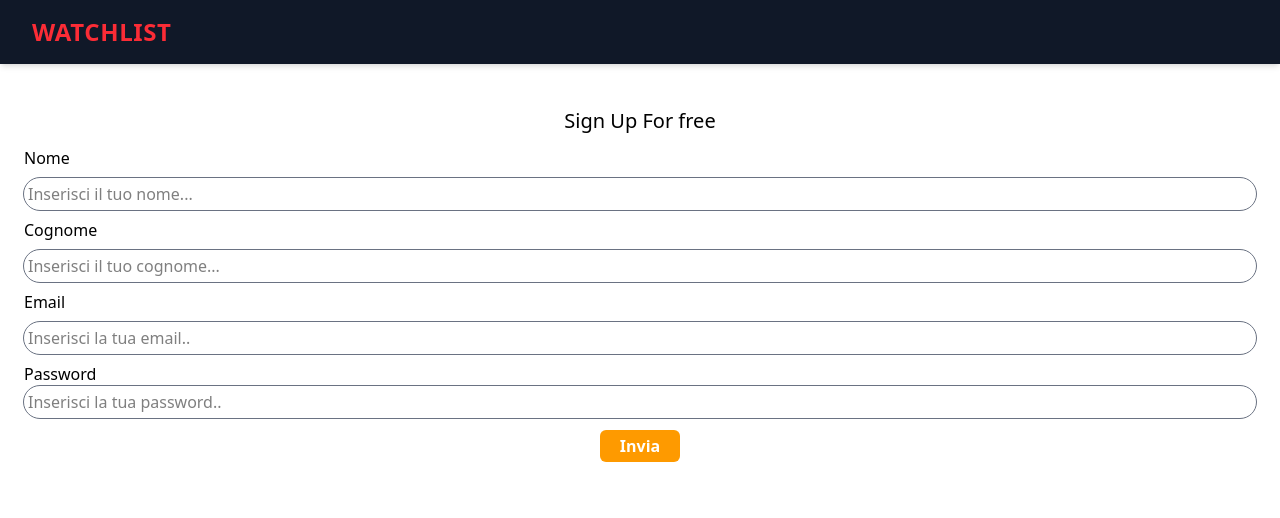
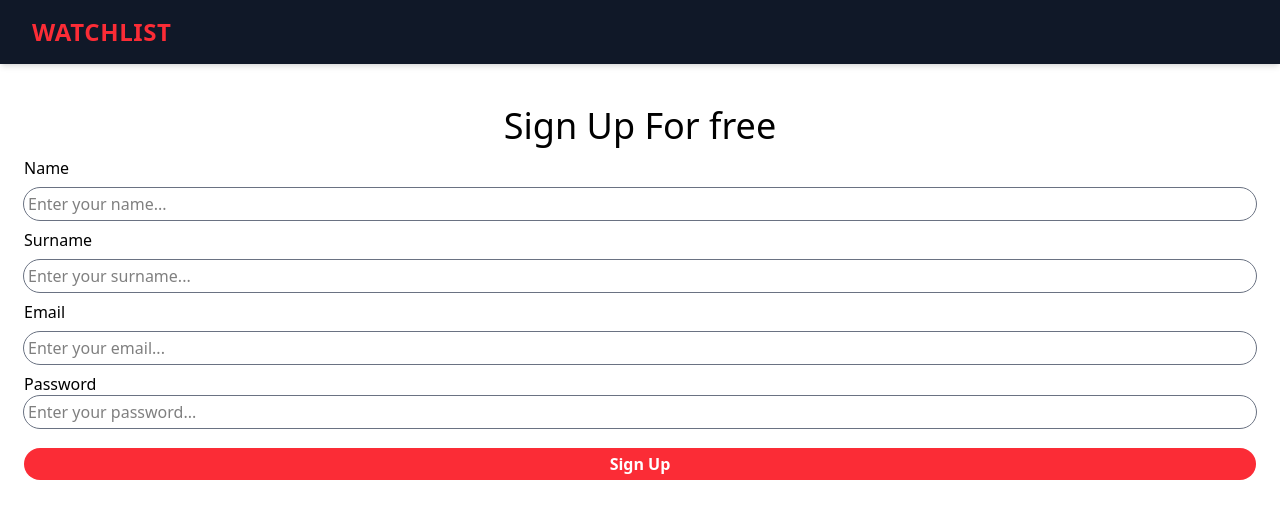
Before and after one commit to boomer934/watchlist, a React (Vite) app in the folder client/: page /register in a window 1280 px wide. Shown: the top 518 px of the page. Built offline with nearby package versions, Linux system fonts and the light colour scheme.

Commit message:
Personalizzazione e refattorizzazione di windsurf

```diff
--- a/client/src/components/FormRegister.jsx
+++ b/client/src/components/FormRegister.jsx
@@ -1,63 +1,71 @@
 import axios from 'axios'
-export default function FormRegister({ user, setUser }) {
-  const handleSubmit = async(e) => {
-    e.preventDefault()
-    axios.post("http://localhost:5000/register",user)
-    .then(res=>res.data)
-    setUser({name:"",surname:"",email:"",password:""})
+export default function RegisterForm({ user, setUser }) {
+  const handleSubmit = async (event) => {
+    event.preventDefault();
+    try {
+      const response = await axios.post("http://localhost:5000/register", user);
+      setUser({ name: "", surname: "", email: "", password: "" });
+    } catch (error) {
+      console.error(error);
     }
-
+  };
 
   return (
-    <>
-
-    <div className=' flex flex-col items-center h-dvh mt-8'>
-      <h1 className=' text-[20px] p-2.5'>Sign Up For free</h1>
-      <form onSubmit={handleSubmit} className='w-full flex items-start justify-center flex-col h-auto rounded-3xl p-6 pt-0'>
-        <label htmlFor="name" className=' self-start'>Nome</label>
+    <div className="flex flex-col items-center h-full mt-8">
+      <h1 className="text-4xl p-2.5">Sign Up For free</h1>
+      <form onSubmit={handleSubmit} className="w-full flex items-start justify-center flex-col h-auto rounded-3xl p-6 pt-0 ">
+        <label htmlFor="name" className="self-start">
+          Name
+        </label>
         <input
           type="text"
           name="name"
           value={user.name}
-        onChange={(e)=>setUser({...user,name:e.target.value})}
-        placeholder='Inserisci il tuo nome...'
-        className='focus:outline-0 p-1 my-2 outline-1 outline-gray-500 rounded-3xl w-full'/>
-        <label htmlFor="surname" className=' self-start'>Cognome</label>
+          onChange={({ target }) => setUser({ ...user, name: target.value })}
+          placeholder="Enter your name..."
+          className="focus:outline-0 p-1 my-2 outline-1 outline-gray-500 rounded-3xl w-full"
+        />
+        <label htmlFor="surname" className="self-start">
+          Surname
+        </label>
         <input
           type="text"
           name="surname"
           value={user.surname}
-        onChange={(e)=>setUser({...user,surname:e.target.value})}
-        placeholder='Inserisci il tuo cognome...'
-        className='focus:outline-0 p-1 my-2 outline-1 outline-gray-500 rounded-3xl w-full'/>
-        <label htmlFor="email" className=' self-start'>Email</label>
+          onChange={({ target }) => setUser({ ...user, surname: target.value })}
+          placeholder="Enter your surname..."
+          className="focus:outline-0 p-1 my-2 outline-1 outline-gray-500 rounded-3xl w-full"
+        />
+        <label htmlFor="email" className="self-start">
+          Email
+        </label>
         <input
           type="email"
           name="email"
-          id="emailUtente"
+          id="email"
           value={user.email}
-          onChange={(e) => setUser({ ...user, email: e.target.value })}
-          placeholder="Inserisci la tua email.."
-          className='focus:outline-0 p-1 my-2 outline-1 outline-gray-500 rounded-3xl w-full'
+          onChange={({ target }) => setUser({ ...user, email: target.value })}
+          placeholder="Enter your email..."
+          className="focus:outline-0 p-1 my-2 outline-1 outline-gray-500 rounded-3xl w-full"
         />
-        <label htmlFor="password" className=' self-start'>Password</label>
+        <label htmlFor="password" className="self-start">
+          Password
+        </label>
         <input
           type="password"
           name="password"
-          id="userPassword"
+          id="password"
           value={user.password}
-          onChange={(e) => setUser({ ...user, password: e.target.value })}
-          placeholder="Inserisci la tua password.."
-          className='focus:outline-0 p-1 outline-1 outline-gray-500 rounded-3xl w-full'
+          onChange={({ target }) => setUser({ ...user, password: target.value })}
+          placeholder="Enter your password..."
+          className="focus:outline-0 p-1 outline-1 outline-gray-500 rounded-3xl w-full"
         />
         <input
           type="submit"
-          value="Invia"
-          className="bg-amber-500 w-20 h-8 cursor-pointer rounded-md text-white font-semibold mt-3 self-center focus:scale-110"
+          value="Sign Up"
+          className="bg-red-500 w-full h-8 cursor-pointer text-white font-semibold mt-5 self-center rounded-3xl focus:scale-110 focus:bg-red-600 focus:transition duration-300 ease-in-out"
         />
       </form>
     </div>
-
-    </>
-  )
+  );
 }
--- a/client/src/components/NavBar.jsx
+++ b/client/src/components/NavBar.jsx
@@ -5,13 +5,10 @@ export default function Navbar(){
             <nav className="bg-gray-900 text-white shadow-md">
                 <div className="max-w-7xl mx-auto px-4 sm:px-6 lg:px-8">
                     <div className="flex justify-between h-16 items-center">
-
                     {/* Logo / Titolo */}
                     <div className="flex-shrink-0">
                         <h1 className="text-2xl font-bold tracking-wide text-red-500">WATCHLIST</h1>
                     </div>
-
-
                     </div>
                 </div>
             </nav>
```
Lines whose indentation alone changed are shown as unchanged.
